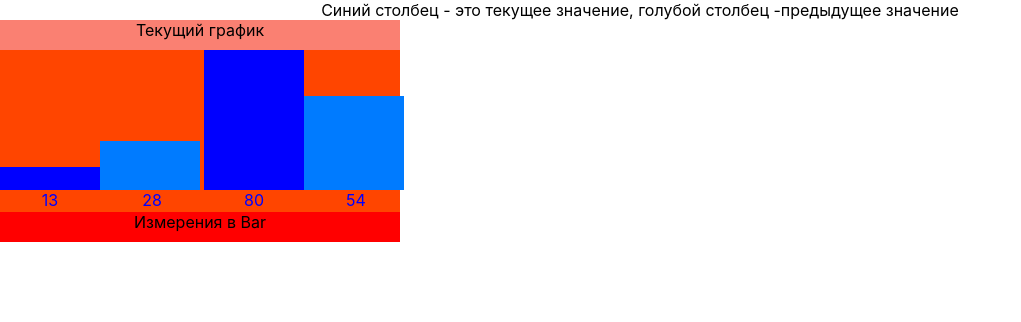
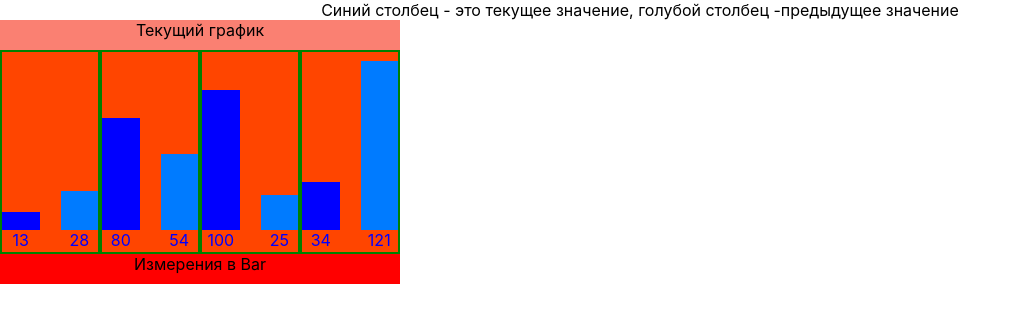
Before and after one commit to zerjg/Graph-, a React (Create React App) app: page / in a window 1280 px wide. Shown: the top 322 px of the page, without its empty margins (0-1021 px from the left). Built offline with nearby package versions, Linux system fonts and the light colour scheme.

Commit message:
complete logic

```diff
--- a/src/DataComponent.tsx
+++ b/src/DataComponent.tsx
@@ -1,21 +1,17 @@
-import React, { useState, useEffect } from 'react';
+import React from 'react';
 import Graph from './graph';
 
-interface DataProps {
-  // Удалите пропс data, так как он больше не нужен
-}
 
-export const DataComponent: React.FC<DataProps> = ()  => {
-  const [specificData, setSpecificData] = useState<{ current: number; previous: number | null }[]>([
+
+const DataComponent: React.FC = ()  => {
+  const specificData = [
     { current: 13, previous: 28 },
     { current: 80, previous: 54 },
-  ]);
-  const [previousData, setPreviousData] = useState<{ current: number; previous: number | null }[]>([]);
+    { current: 100, previous: 25 },
+    { current: 34, previous: 121 },
 
-  useEffect(() => {
-    setPreviousData(specificData.filter(item => item.previous !== null));
-  }, [specificData]);
-
+  ]
+  const previousData = specificData.filter(item => item.previous!==null)
   return (
     <div className="data" style={{ display: 'flex', flexDirection: 'row', maxHeight: '1000px' }}>
         {/* <Graph data={specificData} width={400} height={200} color="blue" title="Текущие данные" bottomTitle="Измерения в Bar" /> */}
--- a/src/graph.module.css
+++ b/src/graph.module.css
@@ -22,13 +22,13 @@
 }
 
 .top_Container {
-        width: 100%;
+
         text-align: center;
         background-color: Salmon;
 }
 
 .content_Container {
-        white-space: nowrap;
+
         flex-direction: row;
         display: flex;
         align-items: flex-end;
@@ -42,12 +42,7 @@
         margin-right: 0px;
 }
 
-.graphColumn {
 
-        height: var(--column-height);
-
-        background-color: var(--backgr-color-column);
-}
 
 .spanValue {
         padding: 0;
@@ -58,10 +53,29 @@
         background-color: #00ff00;
 }
 
-/* Добавьте эти стили в ваш CSS файл, чтобы управлять отображением предыдущих значений */
+.graphColumn {
+
+
+
+        background-color: var(--backgr-color-column);
+}
 .graphColumn_previous {
 
-        bottom: 0;
+
+
         background-color: rgb(0, 123, 255);
-        margin-right: 4px;
+
 }
+
+.blockGroup {
+        display: flex;
+        flex-direction: row;
+        justify-content: space-between;
+         align-items: flex-end;
+        width: 50%;
+        border : 2px solid green;
+        height: var(--height_blockGroup);
+
+
+
+}
--- a/src/graph.tsx
+++ b/src/graph.tsx
@@ -18,52 +18,60 @@ const Graph: React.FC<Props> = ({
   title,
   bottomTitle
 }) => {
-  const totalWidth = width -  (width/ data.length)
-  const columnWidth = `${totalWidth * 0.5}px`
+  const partWidth =(300 / data.length);
+  const totalWidth = partWidth /2;
   const maxValue = Math.max(...data.map(item => item.current));
   const topContainer = 30;
   const bottomAreaContainer = 30;
   const contentContainer = height - topContainer - bottomAreaContainer;
-  const { mainContainer, top_Container, content_Container, dataBar, graphColumn, spanValue, graphColumn_previous, graph_previous } = styles
+  const { mainContainer, top_Container, content_Container, dataBar, graphColumn, spanValue, graphColumn_previous} = styles
   const mainContainerStyle = {
     '--main-container-width': `${width}px`,
     '--main-container-height': `${height}px`
   } as React.CSSProperties;
   const graphColumnStyle = {
-    '--backgr-color-column': `${color}`
+    '--backgr-color-column': `${color}`,
+    width: totalWidth
   } as React.CSSProperties;
-
+const blockGroupCss = {
+  '--height_blockGroup': `${height}px`
+} as React.CSSProperties;
   const graphColumn_previousStyle = {
-    '--backgr-color-column': `${color}`
- } as React.CSSProperties;
+    '--backgr-color-column': `${color}`,
+    width: totalWidth
+  } as React.CSSProperties;
 
   const spanValueStyle = {
     '--spanColor': `${color}`
   } as React.CSSProperties;
- const minWContContainer = {
-  '--min-Width': `${width}`
- } as React.CSSProperties;
+  const minWContContainer = {
+    '--min-Width': `${width}`
+  } as React.CSSProperties;
   return (
     <div className={mainContainer} style={mainContainerStyle}>
       <div className={top_Container} style={{ minHeight: topContainer }}>{title}</div>
       <div className={content_Container} style={{ minHeight: contentContainer, ...minWContContainer }}>
         {data.map(({ current, previous }, index) => (
-          <>
+          <div key={index} className={styles.blockGroup} style={{ ...blockGroupCss}}>
             <div className={dataBar} key={`current-${index}`}>
-              <div className={graphColumn} style={{ height: `${(current / maxValue) * contentContainer}px`, ...graphColumnStyle, width: columnWidth }} />
+              <div className={graphColumn} style={{ height: `${(current / maxValue) * contentContainer}px`, ...graphColumnStyle}} />
               <span className={spanValue} style={spanValueStyle}>{current}</span>
             </div>
             {previous !== null && (
               <div className={dataBar} key={`previous-${index}`}>
-                <div className={graphColumn_previous} style={{ height: `${(previous / maxValue) * contentContainer}px`, ...graphColumn_previousStyle, width: columnWidth  }} />
+                <div className={graphColumn_previous} style={{ height: `${(previous / maxValue) * contentContainer}px`, ...graphColumn_previousStyle }} />
                 <span className={spanValue} style={spanValueStyle}>{previous}</span>
               </div>
             )}
-          </>
+          </div>
+
+
         ))}
       </div>
+
       <div className="bottomArea" style={{ minHeight: bottomAreaContainer }}>{bottomTitle}</div>
     </div>
+
   );
 };
 export default Graph;
```
